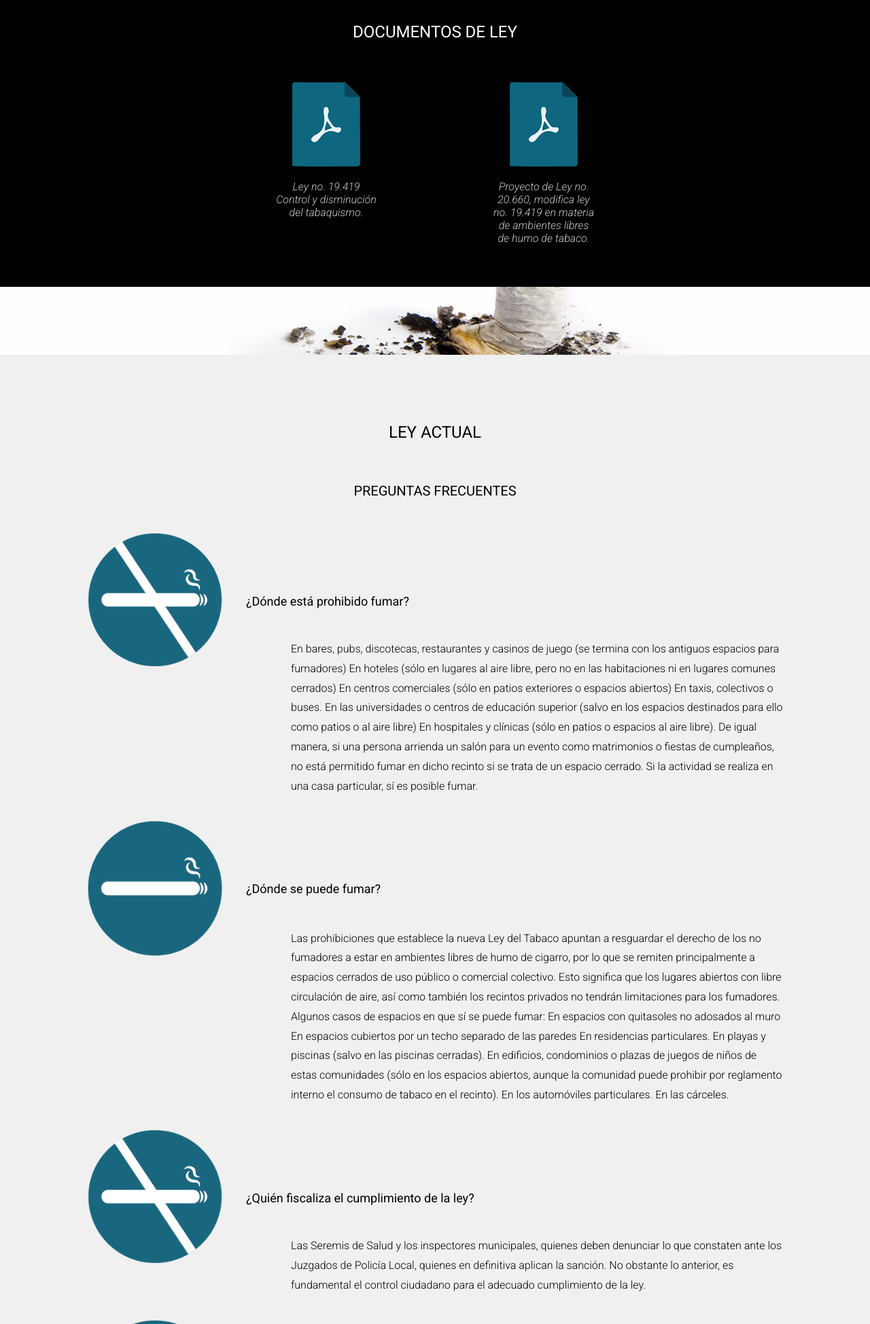
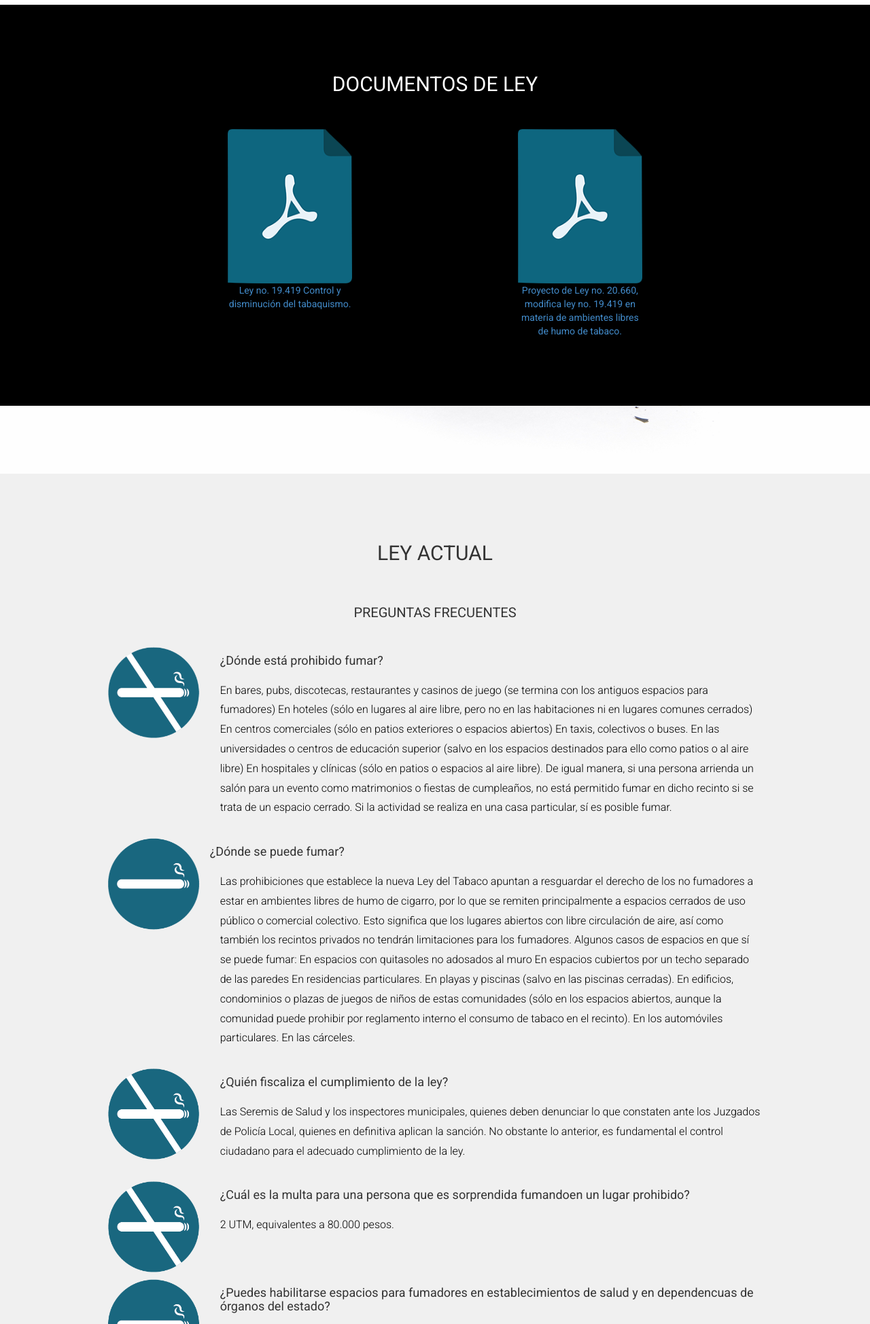
Before and after one commit to maurovillena/leydetabaco, a plain HTML site: page index.html in a window 1280 px wide. Shown: the part 852-2800 px from the top of the page at 68% size. Drawn offline with nearby package versions, Linux system fonts and the light colour scheme; a script that the page names is missing.

Commit message:
más cambios

```diff
--- a/css/estilos.css
+++ b/css/estilos.css
@@ -34,31 +34,13 @@ hr{
 }
 
 @media (min-device-width : 480px){
-  #LEY .container img{
-  display: inline-block;
-  width: 33%;
-  margin-left: 0px;
-  margin-right: auto;
-  vertical-align: top;
-}
-}
-
-@media (min-device-width : 480px){
   #LEY .container p{
-  display: inline-block;
-  padding-left: 300px;
-  margin-top: -50px;
+  text-align: left;
 }
 }
 
 @media (min-device-width : 480px){
   #LEY h4{
-  display: inline-block;
-  margin-left: 0px;
-  margin-right: auto;
-  padding-left: 30px;
-  padding-top: 90px !important;
-  max-width: 55%;
   text-align: left;
 }
 }
--- a/index.html
+++ b/index.html
@@ -3,7 +3,7 @@
 <head>
 	<title>Ley de tabaco</title>
 	<meta charset="UTF-8">
-	<link href="css/bootstrap.min" rel="stylesheet" type="texy/css">
+	<link href="css/bootstrap.min.css" rel="stylesheet" type="text/css">
 	<link href="css/estilos.css" rel="stylesheet" type="text/css">
 	<meta name="viewport" content="width=device-width, initial-scale=1">
 	<link href='http://fonts.googleapis.com/css?family=Roboto:400,300italic,500,300,700' rel='stylesheet' type='text/css'>
@@ -42,100 +42,123 @@
 <div class="section blk" ID="DOCS">
 	<div clas="container">
 		<h2>DOCUMENTOS DE LEY</h2>
-	</div>
 
-	<div class="doc-container">
-		<div ID="DOC1" class="col-2">
+
+	<div class="row">
+		<div class="col-md-2 col-md-offset-3">
 			<a href="#">
 			<img src="img/pdf-blue.png"/>
 			Ley no. 19.419 Control y disminución del tabaquismo.</a>
 		</div>
-		<div ID="DOC2" class="col-2">
+		<div class="col-md-2 col-md-offset-2">
 			<a href="#">
 			<img src="img/pdf-blue.png"/>
 			Proyecto de Ley no. 20.660, modifica ley no. 19.419 en materia de ambientes libres de humo de tabaco.</a>
 		</div>
 	</div>
 
+	</div>
+</div>
 
-	</div>
 
 
 <div class="section gr" ID="LEY">
 
 	<div class="container">
 
-
-
 			<h2>LEY ACTUAL</h2>
 			<h3>PREGUNTAS FRECUENTES</h3>
 
+		<div class="row">
+			<div class="col-md-2">
 			<img src="img/icono cigarro-05.png"/>
+			</div>
+
+			<div class="col-md-10">
 				<h4>¿Dónde está prohibido fumar?</h4>
 
 				<p>En bares, pubs, discotecas, restaurantes y casinos de juego (se termina con los antiguos espacios para fumadores) En hoteles (sólo en lugares al aire libre, pero no en las habitaciones ni en lugares comunes cerrados) En centros comerciales (sólo en patios exteriores o espacios abiertos) En taxis, colectivos o buses. En las universidades o centros de educación superior (salvo en los espacios destinados para ello como patios o al aire libre) En hospitales y clínicas (sólo en patios o espacios al aire libre). De igual manera, si una persona arrienda un salón para un evento como matrimonios o fiestas de cumpleaños, no está permitido fumar en dicho recinto si se trata de un espacio cerrado. Si la actividad se realiza en una casa particular, sí es posible fumar.</p>
+			</div>
+		</div>
+			<hr>
+		<div class="row">
 
-			<hr>
-
+			<div class="col-md-2">
 				<img src="img/icono cigarro-04.png"/>
+			</div>
 			<h4>¿Dónde se puede fumar?</h4>
 
+			<div class="col-md-10">
 				<p>Las prohibiciones que establece la nueva Ley del Tabaco apuntan a resguardar el derecho de los no fumadores a estar en ambientes libres de humo de cigarro, por lo que se remiten principalmente a espacios cerrados de uso público o comercial colectivo. Esto significa que los lugares abiertos con libre circulación de aire, así como también los recintos privados no tendrán limitaciones para los fumadores. Algunos casos de espacios en que sí se puede fumar: En espacios con quitasoles no adosados al muro En espacios cubiertos por un techo separado de las paredes En residencias particulares. En playas y piscinas (salvo en las piscinas cerradas). En edificios, condominios o plazas de juegos de niños de estas comunidades (sólo en los espacios abiertos, aunque la comunidad puede prohibir por reglamento interno el consumo de tabaco en el recinto). En los automóviles particulares. En las cárceles.</p>
-
+			</div>
+		</div>
 			<hr>
-
+		<div class="row">
+			<div class="col-md-2">
 				<img src="img/icono cigarro-05.png"/>
+			</div>
+			<div class="col-md-10">
 				<h4>¿Quién fiscaliza el cumplimiento de la ley?</h4>
 
 				<p>Las Seremis de Salud y los inspectores municipales, quienes deben denunciar lo que constaten ante los Juzgados de Policía Local, quienes en definitiva aplican la sanción. No obstante lo anterior, es fundamental el control ciudadano para el adecuado cumplimiento de la ley.</p>
-
+			</div>
+		</div>
 			<hr>
-
+		<div class="row">
+			<div class="col-md-2">
 				<img src="img/icono cigarro-05.png"/>
+			</div>
+			<div class="col-md-10">
 				<h4>¿Cuál es la multa para una persona que es sorprendida fumandoen un lugar prohibido?</h4>
 
-			<p>2 UTM, equivalentes a 80.000 pesos.</p><div style="margin-right:auto; padding-bottom:100px;"></div>
-
+				<p>2 UTM, equivalentes a 80.000 pesos.</p>
+			</div>
+		</div>
 			<hr>
-
+		<div class="row">
+			<div class="col-md-2">
 				<img src="img/icono cigarro-04.png"/>
+			</div>
+			<div class="col-md-10">
 				<h4>¿Puedes habilitarse espacios para fumadores en establecimientos de salud y en dependencuas de órganos del estado?</h4>
 
 				<p>Cuando existan espacios al aire libre o patios, se deberán habilitar lugares especiales para fumadores en áreas claramente delimitadas. Pero el director o administrador de la entidad puede determinar la prohibición total de fumar en todos los espacios.</p>
-
+			</div>
+		</div>
 			<hr>
-
+		<div class="row">
+			<div class="col-md-2">
 				<img src="img/icono cigarro-05.png"/>
-
+			</div>
+			<div class="col-md-10">
 				<h4>¿Se puede fumar en los estadios?</h4>
 
 				<p>No se puede fumar en las galerías, tribunas y otras aposentadurías destinadas al público en los recintos deportivos, gimnasios o estadios. Esta prohibición se extiende a la cancha y a toda el área comprendida en el perímetro conformado por dichas galerías, tribunas y aposentadurías, salvo en los lugares especialmente habilitados para fumar que podrán tener los mencionados recintos.</p>
-
+			</div>
+		</div>
 			<hr>
-
+		<div class="row">
 			<h4>¿Cuan de acuerdo está con la implementación de la ley Anti-tabaco?</h4>
+		</div>
 
 			<div class="row">
 
-				<div class="percent">
+				<div class="col-md-2">
 					<img src="img/grafico circulo-03.png"/>
 					<p>De acuerdo</p>
 				</div>
-				<div class="percent">
+				<div class="col-md-2">
 					<img src="img/grafico circulo-01.png"/>
 					<p>En desacuerdo</p>
 				</div>
-				<div class="percent">
+				<div class="col-md-2">
 					<img src="img/grafico circulo-02.png"/>
 					<p>Ni de acuerdo ni en desacuerdo</p>
 				</div>
 
 			</div>
 
-
 	</div>
-
-
 </div>
 
 <div class="section gr" ID="PROYECTO">
```
Lines whose indentation alone changed are shown as unchanged.
